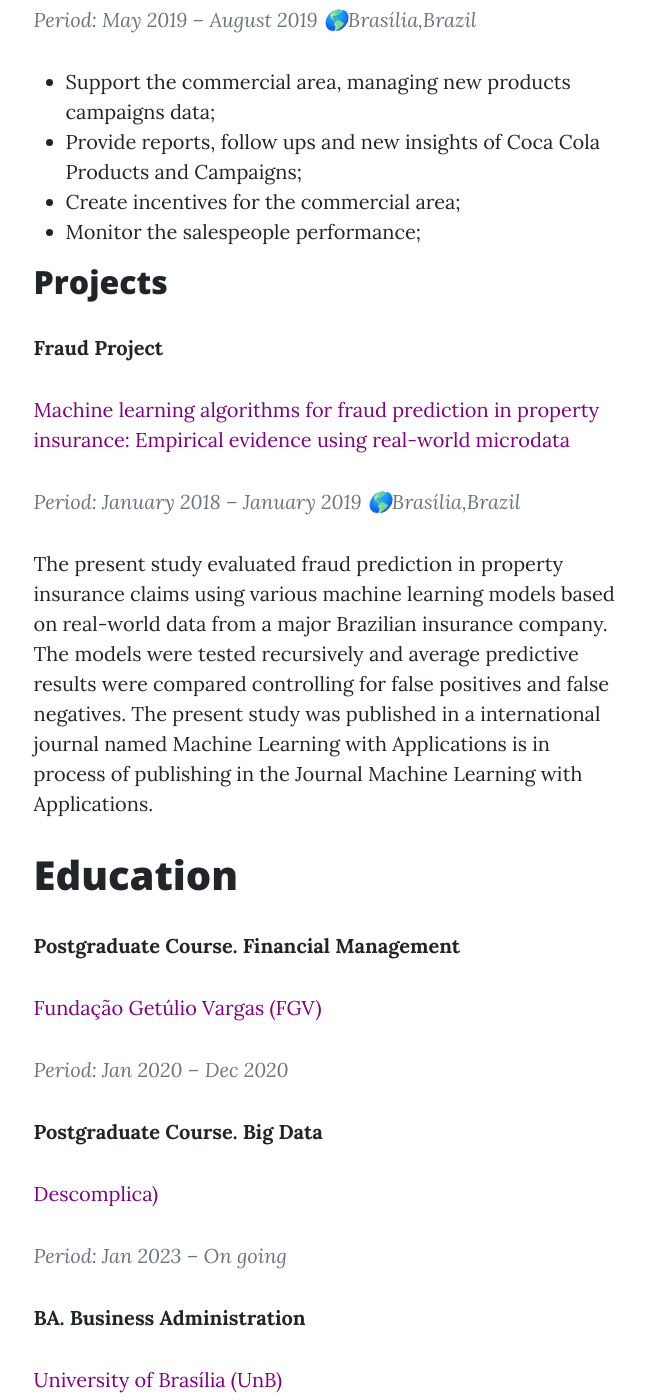
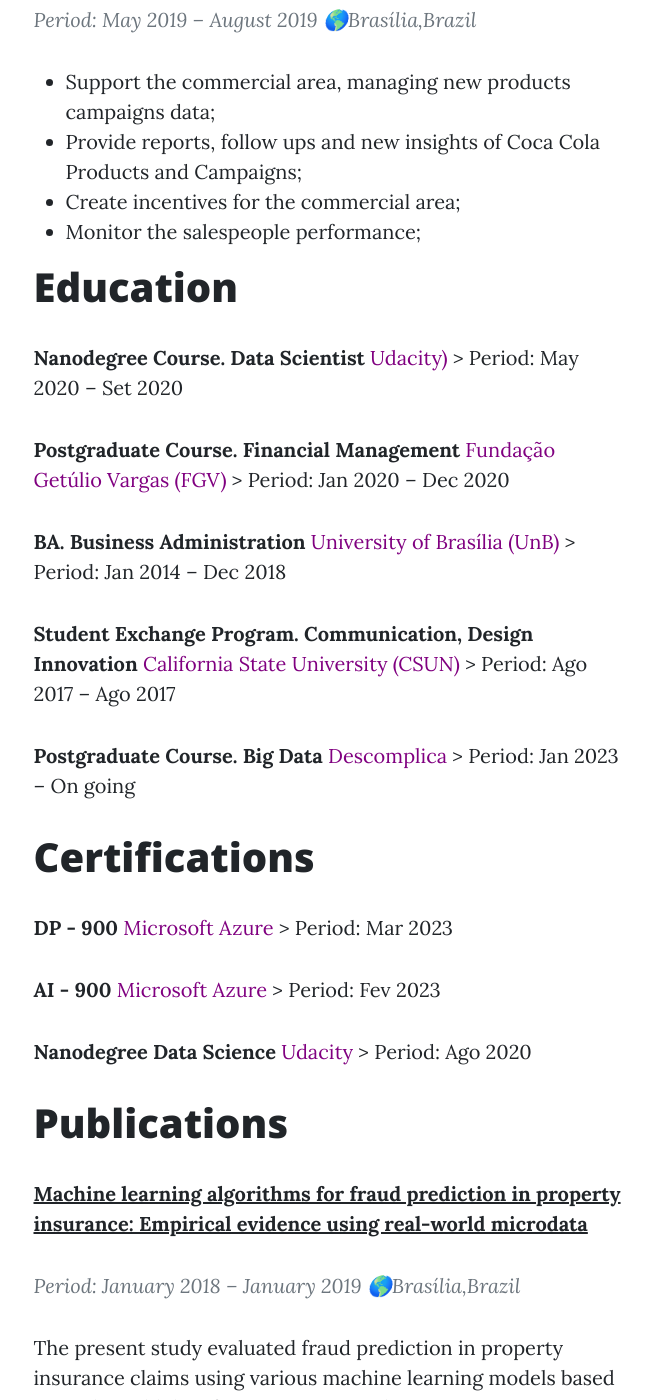
Before and after one commit to Matheuskempa/matheuskempa.github.io, a Jekyll site: the page built from _authors/matheus.md, in a window 1280 px wide and 1400 px high, scrolled down 2913 px. Shown: the whole window, without its empty margins (312-964 px from the left). Built offline with Jekyll 4.4.1, drawn with Linux system fonts in a browser that asks for light colours; nearby versions of some CDN libraries; some of the changed text lies outside the part shown.

Commit message:
(fix): Update matheus.md

```diff
--- a/_authors/matheus.md
+++ b/_authors/matheus.md
@@ -70,58 +70,43 @@
 - Monitor the salespeople performance;
 
 
-## Projects
-
-**Fraud Project**
-<font color='purple'>Machine learning algorithms for fraud prediction in property insurance: Empirical evidence using real-world microdata</font>
-
-> Period: January 2018 – January 2019
-🌎Brasília,Brazil
-
-The present study evaluated fraud prediction in property insurance claims using various machine learning models based on real-world data from a major Brazilian insurance company. The models were tested recursively and average predictive results were compared controlling for false positives and false negatives. The present study was published in a international journal named Machine Learning with Applications is in process of publishing in the Journal Machine Learning with Applications.
-
 # Education
 
+**Nanodegree Course. Data Scientist**
+    <font color='purple'>Udacity)</font>
+    > Period: May 2020 – Set 2020
 
 **Postgraduate Course. Financial Management**
-<font color='purple'>Fundação Getúlio Vargas (FGV)</font>
-> Period: Jan 2020 – Dec 2020
-
-**Postgraduate Course. Big Data**
-<font color='purple'>Descomplica)</font>
-> Period: Jan 2023 – On going
+    <font color='purple'>Fundação Getúlio Vargas (FGV)</font>
+    > Period: Jan 2020 – Dec 2020
 
 **BA. Business Administration**
-<font color='purple'>University of Brasília (UnB)</font>
-> Period: Jan 2014 – Dec 2018
-
-**Nanodegree Course. Data Scientist**
-<font color='purple'>Udacity)</font>
-> Period: May 2020 – Set 2020
+    <font color='purple'>University of Brasília (UnB)</font>
+    > Period: Jan 2014 – Dec 2018
 
 **Student Exchange Program.
 Communication, Design Innovation**
-<font color='purple'>California State University (CSUN)</font>
-> Period: Ago 2017 – Ago 2017
+    <font color='purple'>California State University (CSUN)</font>
+    > Period: Ago 2017 – Ago 2017
 
-**Master Degree Course. Finance
-(Applied to Machine Learning)**
-<font color='purple'>University Of Brasília (UnB)</font>
-> Period:  Jan 2022 - Paused
+**Postgraduate Course. Big Data**
+    <font color='purple'>Descomplica</font>
+    > Period: Jan 2023 – On going
+
 
 # Certifications
 
 **DP - 900**
-<font color='purple'>Microsoft Azure</font>
-> Period: Mar 2023
+    <font color='purple'>Microsoft Azure</font>
+    > Period: Mar 2023
 
 **AI - 900**
-<font color='purple'>Microsoft Azure</font>
-> Period: Fev 2023
+    <font color='purple'>Microsoft Azure</font>
+    > Period: Fev 2023
 
 **Nanodegree Data Science**
-<font color='purple'>Udacity</font>
-> Period: Ago 2020
+    <font color='purple'>Udacity</font>
+    > Period: Ago 2020
 
 # Publications
 [Machine learning algorithms for fraud prediction in property insurance: Empirical evidence using real-world microdata]: https://www.sciencedirect.com/science/article/pii/S2666827021000372
```
